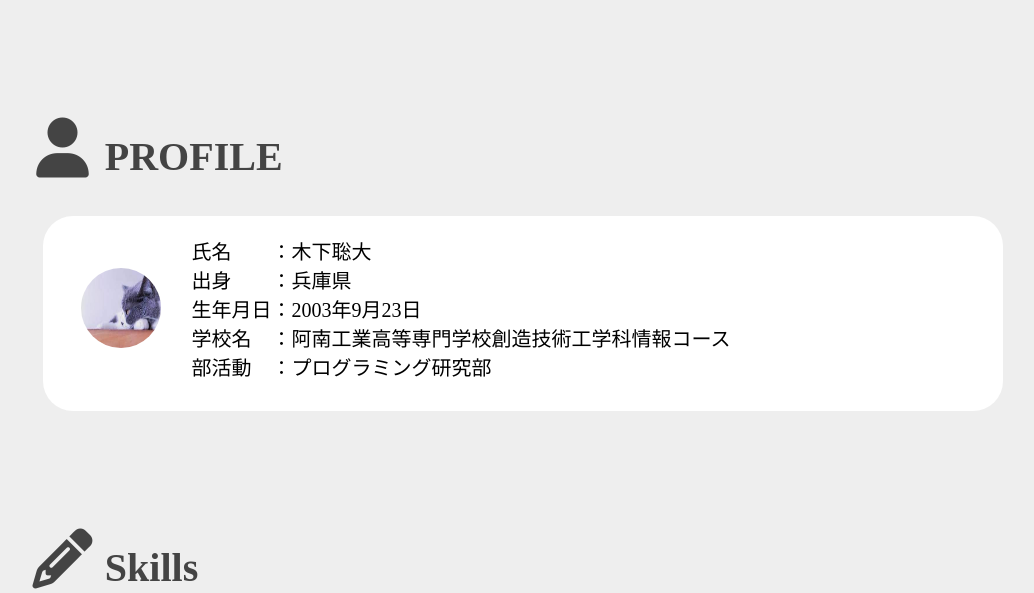
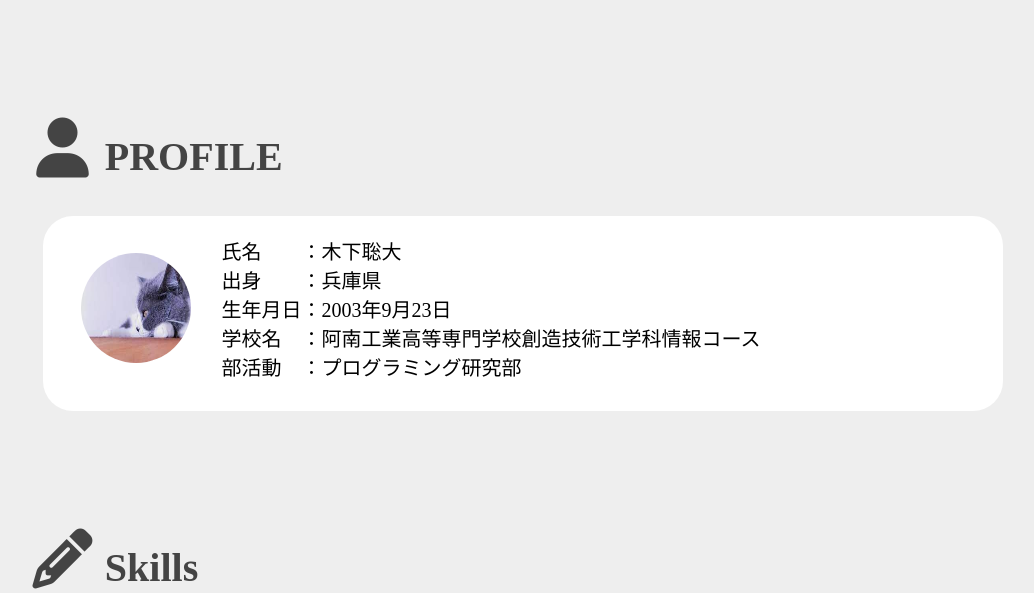
Before and after one commit to kinoshita0923/Portfolio, a PHP site: page / in a window 1280 px wide. Shown: the part 717-1310 px from the top of the page, without its empty margins (149-1183 px from the left). Run offline with PHP 8.4, Linux system fonts and the light colour scheme; some libraries are stand-ins or nearby versions.

Commit message:
ハンバーガーメニューのサイズとアイコン画像のサイズを調整

```diff
--- a/index.css
+++ b/index.css
@@ -23,7 +23,7 @@ body {
 }
 
 .navigation {
-    width: 40vw;
+    width: clamp(300px, 40vw, 400px);
     height: 100vh;
     background-color: #262626;
     padding-top: 80px;
@@ -115,7 +115,7 @@ i {
 }
 
 #hamburger-menu:checked ~ .menu {
-    left: 35vw;
+    left: clamp(260px, 35vw, 360px);
 }
 
 #hamburger-menu:checked ~ .navigation {
@@ -246,8 +246,8 @@ i {
 }
 
 .profile .content img {
-    width: 80px;
-    height: 80px;
+    width: clamp(80px, 10vw, 110px);
+    height: clamp(80px, 10vw, 110px);
     border-radius: 50%;
 }
 
```
